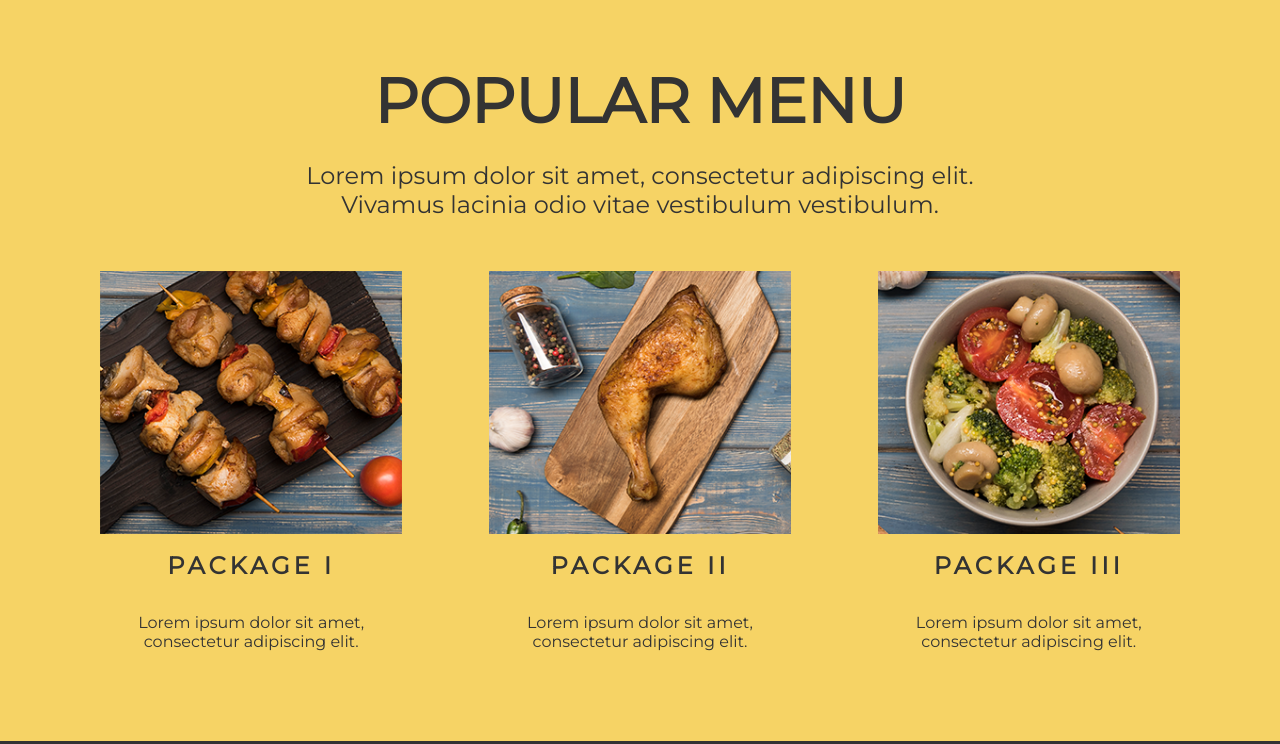
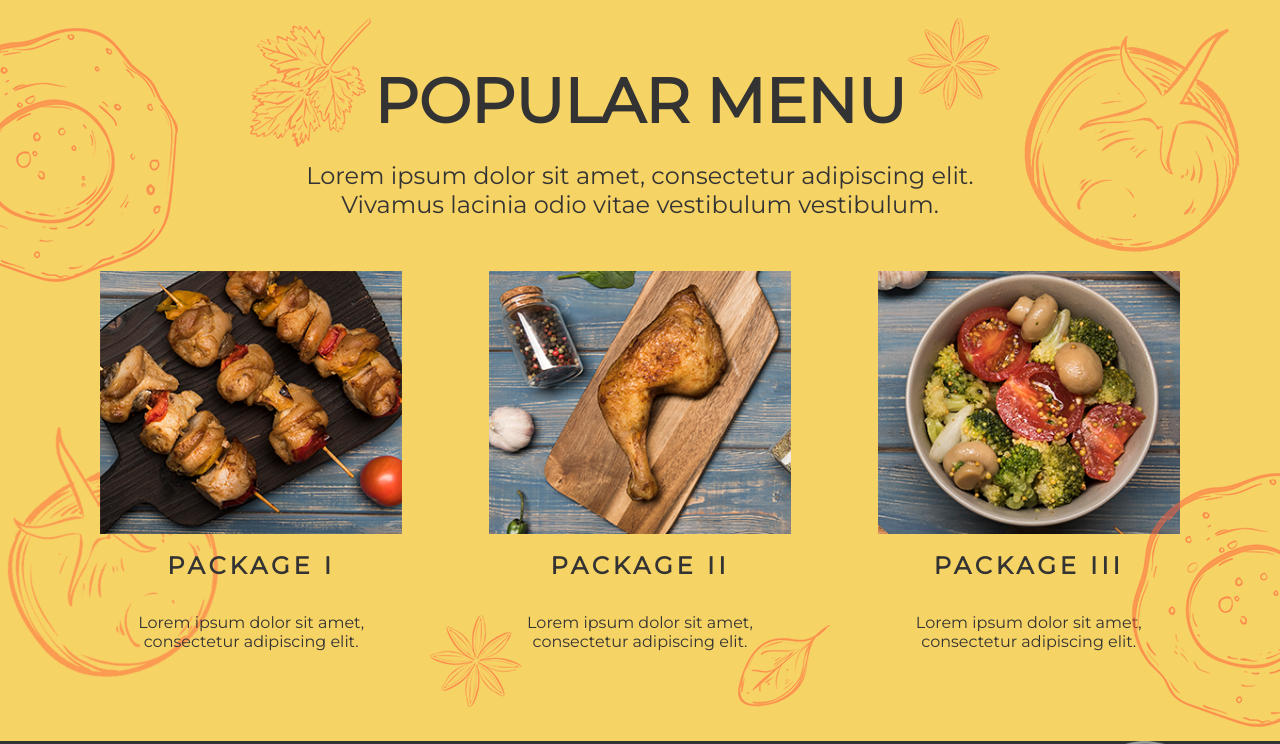
Before and after one commit to Vaja-Dipak/Frontend, a plain HTML site: page psd/brunch-concept-website/index.html in a window 1280 px wide. Shown: the part 753-1497 px from the top of the page. Drawn offline with Linux system fonts and the light colour scheme; a web font is replaced by a local one.

Commit message:
02/12/23

```diff
--- a/psd/brunch-concept-website/index.html
+++ b/psd/brunch-concept-website/index.html
@@ -56,6 +56,30 @@
     </section>
     <section class="popular-menu ylcl">
         <div class="container">
+            <div class="vector-1 vc">
+                <img src="./img/Vector-1.png" alt="">
+            </div>
+            <div class="vector-2 vc">
+                <img src="./img/Vector-2.png" alt="">
+            </div>
+            <div class="vector-3 vc">
+                <img src="./img/Vector-3.png" alt="">
+            </div>
+            <div class="vector-4 vc">
+                <img src="./img/vector-4.png" alt="">
+            </div>
+            <div class="vector-5 vc">
+                <img src="./img/vector-4.png" alt="">
+            </div>
+            <div class="vector-6 vc">
+                <img src="./img/vector-3.png" alt="">
+            </div>
+            <div class="vector-7 vc">
+                <img src="./img/vector-5.png" alt="">
+            </div>
+            <div class="vector-8 vc">
+                <img src="./img/Vector-1.png" alt="">
+            </div>
             <div class="popular-main fntfmly">
                 <div class="popular-text">
                     <h2>popular menu</h2>
@@ -65,35 +89,23 @@
                 <div class="card">
                     <div class="row jcs">
                         <div class="col-30">
-                            <div>
+                            <div class="pkg1">
                                 <img src="./img/package-1.png" alt="">
-                            </div>
-                            <div>
                                 <h2>Package I</h2>
-                            </div>
-                            <div>
                                 <p>Lorem ipsum dolor sit amet, consectetur adipiscing elit.</p>
                             </div>
                         </div>
                         <div class="col-30">
                             <div>
                                 <img src="./img/package-2.png" alt="">
-                            </div>
-                            <div>
                                 <h2>Package II</h2>
-                            </div>
-                            <div>
                                 <p>Lorem ipsum dolor sit amet, consectetur adipiscing elit.</p>
                             </div>
                         </div>
                         <div class="col-30">
                             <div>
                                 <img src="./img/package-3.png" alt="">
-                            </div>
-                            <div>
                                 <h2>Package III</h2>
-                            </div>
-                            <div>
                                 <p>Lorem ipsum dolor sit amet, consectetur adipiscing elit.</p>
                             </div>
                         </div>
--- a/psd/brunch-concept-website/style.css
+++ b/psd/brunch-concept-website/style.css
@@ -17,10 +17,18 @@
 
 .ylcl {
     background-color: #f6d365;
+    position: relative;
+    overflow: hidden;
 }
 
-.blcl{
+.blcl {
     background-color: #333333;
+    position: relative;
+    overflow: hidden;
+}
+
+.vc {
+    position: absolute;
 }
 
 nav {
@@ -91,6 +99,52 @@ header {
     font-weight: bold;
 }
 
+.vector-1 {
+    top: 30px;
+    left: -70px
+}
+
+.vector-2 {
+    top: 20px;
+    left: 250px
+}
+
+.vector-3{
+    top: 20px;
+    right: 280px;
+}
+
+.vector-4{
+    top: 30px;
+    right: 40px;
+}
+
+.vector-5{
+    transform: rotate(300deg);
+    bottom: 60px;
+    left: 0px;
+}
+
+.vector-6{
+    bottom: 30px;
+    left: 430px;
+}
+
+.vector-7{
+    bottom: 30px;
+    right: 450px;
+}
+
+.vector-8{
+    overflow: hidden;
+    bottom: 10px;
+    right: -100px;
+}
+
+.pkg1{
+    position: relative;
+}
+
 .popular-text {
     padding: 65px 0 30px 0;
     color: #333333;
@@ -133,6 +187,11 @@ header {
     padding: 20px 0 90px 0;
 }
 
+.chickenwings{
+    background-image: url(./img/Design_wing.png);
+    background-size: cover;
+}
+
 .col-40 {
     width: 40%;
 }
@@ -170,6 +229,10 @@ header {
     margin: 15px 0 80px 0;
 }
 
+.our-statistics{
+    background-image: url(./img/Design.png);
+}
+
 .our-statistics p {
     padding-top: 15px;
 }
@@ -191,6 +254,10 @@ header {
     font-size: 30px;
     font-weight: bolder;
     text-transform: uppercase;
+}
+
+.chickensatay{
+    background-image: url(./img/Design_satay.png);
 }
 
 .chickensatay img {
@@ -236,25 +303,31 @@ header {
     font-size: 60px;
 }
 
-.our-update{
+.our-update {
     padding-bottom: 100px;
+    background-image: url(./img/Design_updt.png);
 }
-.our-update h2{
+
+.our-update h2 {
     padding: 40px 0 30px 0;
 }
-.our-update p{
+
+.our-update p {
     width: 80%;
     font-size: 28px;
 }
-.searchbox{
+
+.searchbox {
     padding: 40px 0 60px 0;
 }
-.searchbox input{
+
+.searchbox input {
     padding: 12px 100px;
     font-size: 20px;
     border: 0;
 }
-.our-update button{
+
+.our-update button {
     color: #ffffff;
     font-size: 20px;
     background-color: #333333;
@@ -262,37 +335,43 @@ header {
     margin-left: -5px;
     border: 0;
 }
-.about{
+
+.about {
     padding: 70px 0;
     font-family: sans-serif;
 }
 
-.about .card{
+.about .card {
     width: 100%;
     padding-top: 30px;
 }
-.col-49{
+
+.col-49 {
     width: 49%;
 }
-.col-15{
+
+.col-15 {
     width: 18%;
 }
-.col-10{
+
+.col-10 {
     width: 10%;
 }
 
-.about h4{
+.about h4 {
     color: #ffffff;
     font-size: 30px;
-    font-weight:lighter;
+    font-weight: lighter;
     letter-spacing: 3px;
     text-align: left;
     padding-bottom: 30px;
 }
-.about-title{
+
+.about-title {
     width: 77%;
 }
-.about li{
+
+.about li {
     list-style: none;
     text-align: left;
     font-size: 22px;
@@ -300,12 +379,14 @@ header {
     padding: 5px 0;
     letter-spacing: 1px;
 }
-.about a{
+
+.about a {
     text-decoration: none;
     color: #ffffff;
 
 }
-.about img{
+
+.about img {
     width: 220px;
     padding-top: 10px;
 }
```
Also changed, not shown: psd/brunch-concept-website/img/Design.png (added), psd/brunch-concept-website/img/Design_satay.png (added), psd/brunch-concept-website/img/Design_updt.png (added), psd/brunch-concept-website/img/Design_wing.png (added), psd/brunch-concept-website/img/vector-2.png (added), psd/brunch-concept-website/img/vector-3.png (added), psd/brunch-concept-website/img/vector-4.png (added), psd/brunch-concept-website/img/vector-5.png (added), psd/brunch-concept-website/img/vectorW-1.png (added), psd/brunch-concept-website/img/vectorW-2.png (added), psd/brunch-concept-website/img/vectorW-3.png (added), psd/brunch-concept-website/img/vectorW-4.png (added), psd/brunch-concept-website/img/vectorW-5.png (added).
